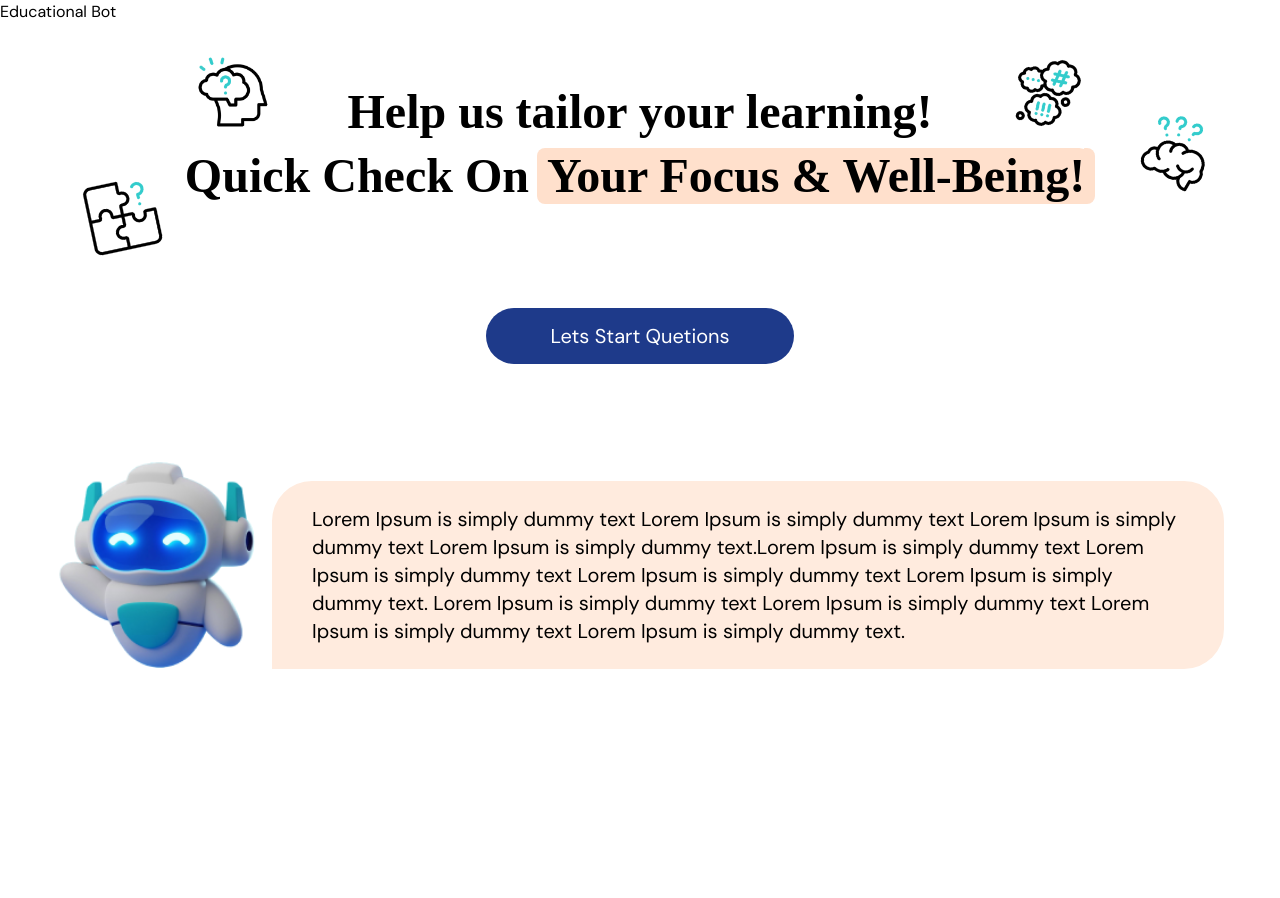
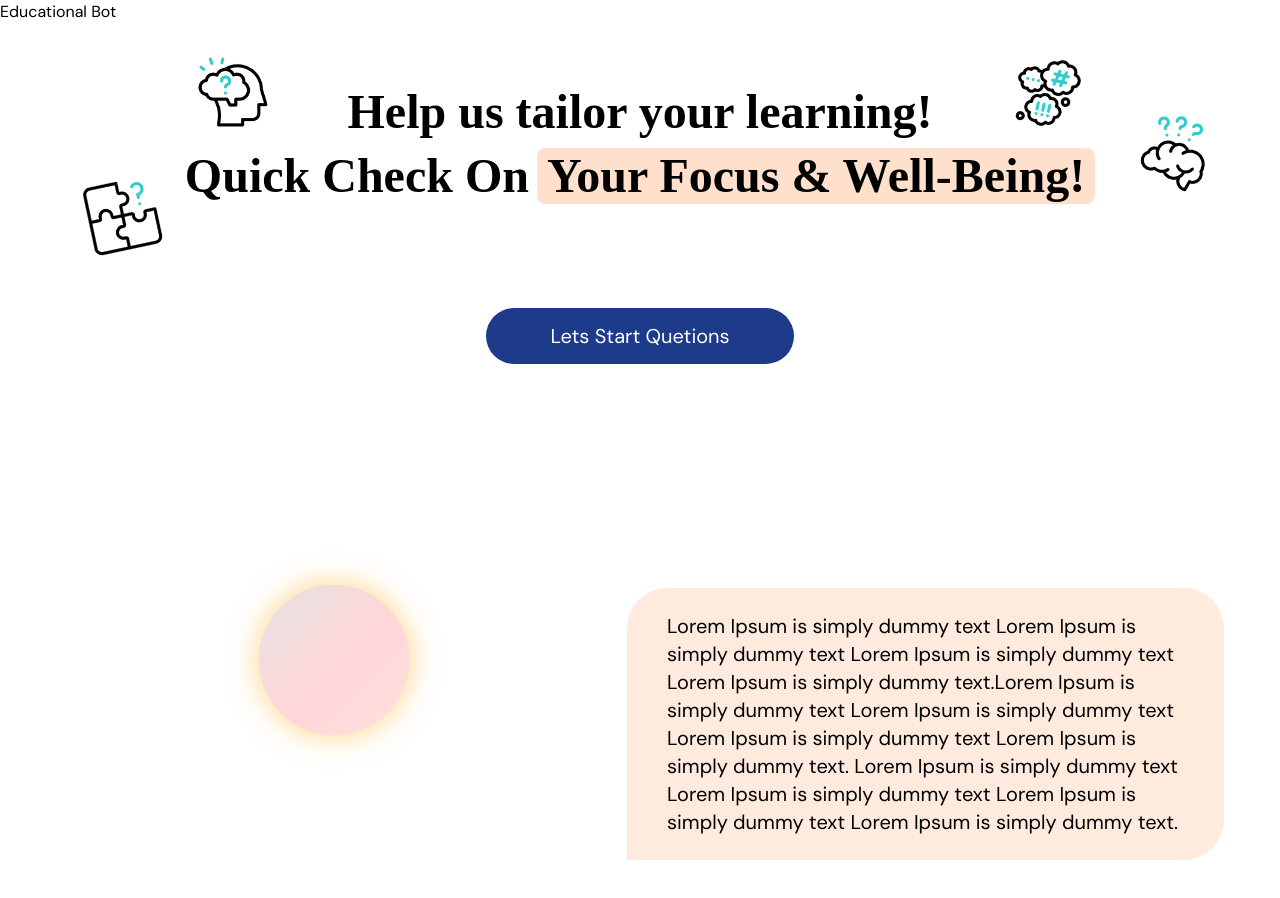
Before and after one commit to princybhalu/educational_bot, a React (Create React App) app: page /profiling in a window 1280 px wide. Shown: the top 898 px of the page. Before the commit the page ends 800 px from the top, so only its background shows below. Built offline with nearby package versions, Linux system fonts and the light colour scheme; a web font is replaced by a local one.

Commit message:
chnages avatar

```diff
--- /dev/null
+++ b/src/components/avatar/index.tsx
@@ -0,0 +1,15 @@
+import React from 'react';
+import '../../style/DropletAnimation.css';  // Assuming CSS is still external
+
+const DropletAnimation: React.FC = () => {
+    return (
+        <div className="animation-container">
+            <div className="circle-container">
+                <div className="central-circle"></div>
+                <div className="droplet"></div>
+            </div>
+        </div>
+    );
+}
+
+export default DropletAnimation;
--- a/src/components/profiling/MascotTextComponent.tsx
+++ b/src/components/profiling/MascotTextComponent.tsx
@@ -1,5 +1,6 @@
 import React from 'react';
 import Mascot from '../../assets/image/Mascot.png';
+import DropletAnimation from '../avatar';
 
 interface MascotTextComponentProps {
   text: string;
@@ -16,12 +17,13 @@ const MascotTextComponent: React.FC<MascotTextComponentProps> = ({
     <div
       className={`w-full max-w-[1200px] mx-auto flex ${isTextRight ? 'flex-row' : 'flex-row-reverse'} items-end gap-4 p-4`}
     >
-      <img
+      {/* <img
         src={Mascot}
         alt="mascot"
         loading="lazy"
         className="w-1/4 max-w-[200px] object-contain"
-      />
+      /> */}
+      <DropletAnimation />
       <p
         className={`bg-[#FFEBDE] w-full max-h-max px-6 py-3.5 md:px-10 md:py-6 rounded-t-[40px] ${direction === 'right' ? 'rounded-br-[40px]' : 'rounded-bl-[40px]'} text-xs sm:text-base md:text-xl`}
       >
--- a/src/components/profiling/TimeLineSection.tsx
+++ b/src/components/profiling/TimeLineSection.tsx
@@ -333,10 +333,10 @@ const TimeLIneSetion: React.FC<TimeLineProps> = ({ questionList }) => {
               </div>
             </div>
             <div className="w-[45%]">
-              <MascotTextComponent
+              {/* <MascotTextComponent
                 text="Lorem Ipsum is simply dummy text Lorem Ipsum is simply dummy text Lorem Ipsum is simply dummy text Lorem Ipsum is simply dummy text."
                 direction="left"
-              />
+              /> */}
             </div>
           </div>
         </div>
--- /dev/null
+++ b/src/style/DropletAnimation.css
@@ -0,0 +1,81 @@
+/* Main container for the animation */
+.animation-container {
+    display: flex;
+    justify-content: center;
+    align-items: center;
+    width: 100%;
+    height: 400px;  /* You can adjust the height as needed */
+    /* background-color: #1e1e2f; */
+}
+
+/* Container for the circle and droplets */
+.circle-container {
+    position: relative;
+    width: 250px;
+    height: 250px;
+    display: flex;
+    justify-content: center;
+    align-items: center;
+}
+
+/* Central 3D gradient circle */
+.central-circle {
+    position: absolute;
+    width: 150px;
+    height: 150px;
+    border-radius: 50%;
+    background: linear-gradient(135deg, #6e45e2, #88d3ce, #ff9a9e, #fad0c4);
+    background-size: 300% 300%;
+    animation: gradient-shift 4s ease infinite;
+    box-shadow: 0 0 30px rgba(255, 166, 0, 0.5);
+}
+
+/* Gradient animation keyframes for the central circle */
+@keyframes gradient-shift {
+    0% {
+        background-position: 0% 50%;
+    }
+    50% {
+        background-position: 100% 50%;
+    }
+    100% {
+        background-position: 0% 50%;
+    }
+}
+
+/* Droplet that emerges, splits into 3, and returns */
+.droplet {
+    position: absolute;
+    width: 150px; /* Same size as central circle */
+    height: 150px;
+    background-color: rgba(255, 255, 255, 0.6);
+    border-radius: 50%;
+    animation: droplet-animation 4s ease-in-out forwards;
+}
+
+/* Keyframes for droplet splitting and merging */
+@keyframes droplet-animation {
+    0% {
+        transform: scale(1) translate(0, 0);
+        opacity: 1;
+    }
+    30% {
+        transform: scale(0.8) translate(0, 0); /* Shrink slightly before splitting */
+    }
+    50% {
+        transform: scale(0.3) translate(-75px, -100px); /* Move and split */
+    }
+    60% {
+        transform: scale(0.3) translate(0px, -125px); /* Second circle move */
+    }
+    70% {
+        transform: scale(0.3) translate(75px, -100px); /* Third circle move */
+    }
+    90% {
+        transform: scale(0.8) translate(0, 0); /* Circles merge back */
+    }
+    100% {
+        transform: scale(1) translate(0, 0);
+        opacity: 1; /* Return to original size in the center */
+    }
+}
```
